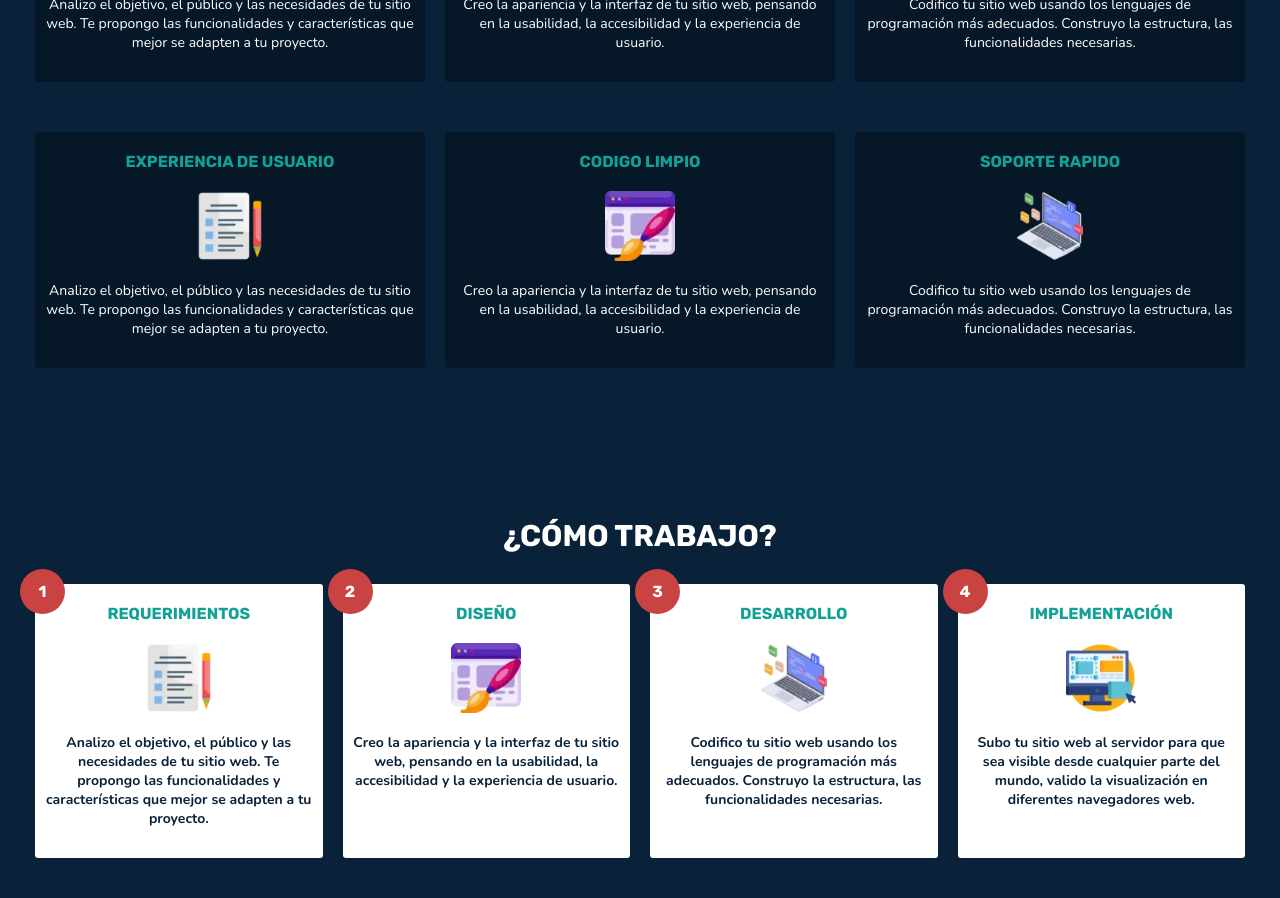
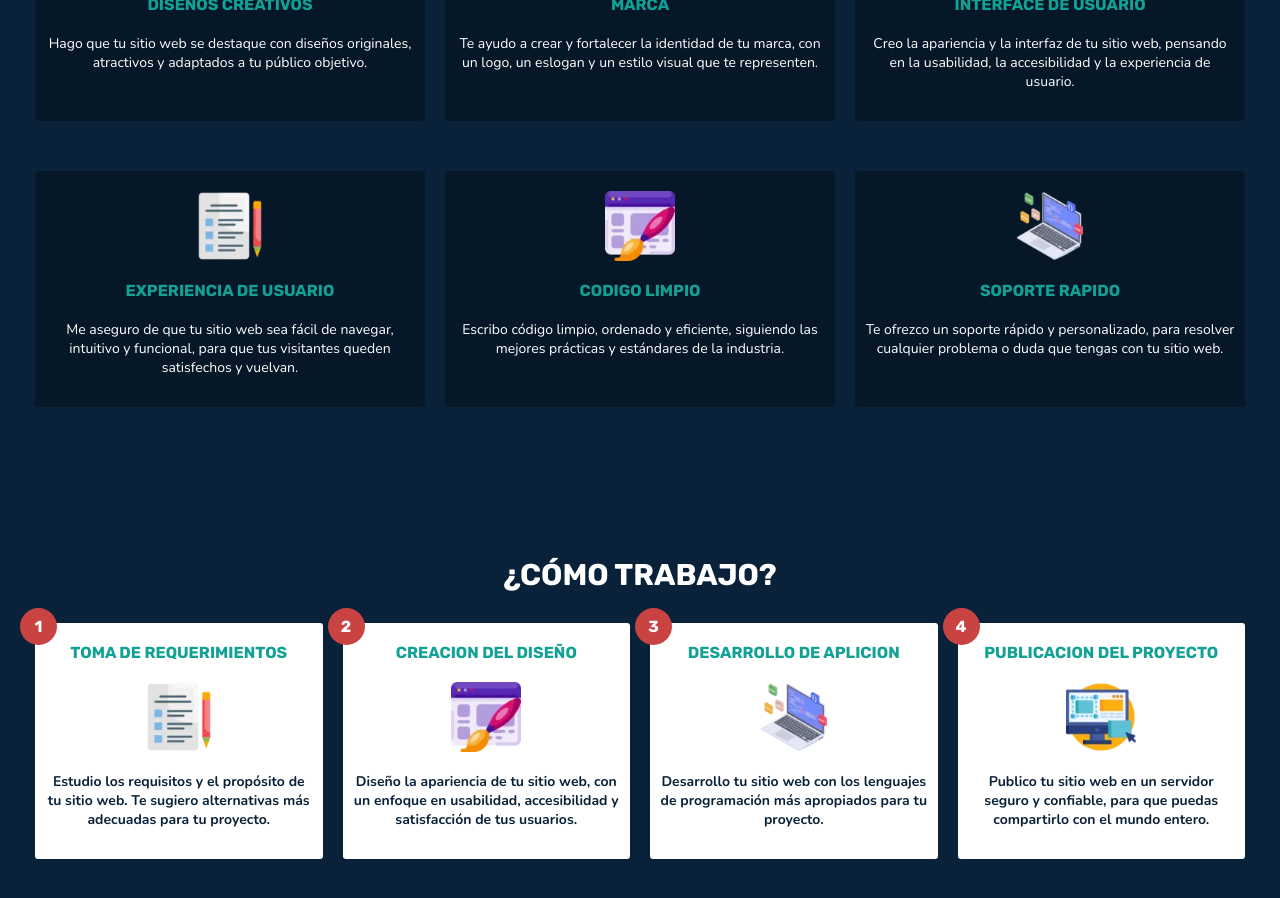
Before and after one commit to Danilett0/Daniletto, a React (Create React App) app: page /About in a window 1280 px wide. Shown: the part 1480-2378 px from the top of the page. Built offline with nearby package versions, Linux system fonts and the light colour scheme.

Commit message:
mejoro estilos, textos, y responsive

```diff
--- a/src/Pages/About.jsx
+++ b/src/Pages/About.jsx
@@ -1,5 +1,5 @@
 import React from "react";
-import {FaGithub } from "react-icons/fa";
+import { FaGithub } from "react-icons/fa";
 import { MdMarkEmailUnread } from "react-icons/md";
 import { Helmet } from "react-helmet";
 import { BsLinkedin } from "react-icons/bs";
@@ -10,7 +10,6 @@ import useLoading from "../Hooks/useLoading";
 import Loading from "../Components/Loading";
 import "../App.css";
 import "../styles/pages/About.css";
-
 
 function About() {
   const loadingPage = useLoading("about", 300);
@@ -108,10 +107,8 @@ function About() {
                   funcionalidad, estética y usabilidad. Mi trabajo refleja mi
                   esencia y mi calidad.
                 </p>
-
               </div>
             </div>
-
 
             <div className="Conocimientos">
               <h2>Mis Habilidades</h2>
@@ -130,88 +127,82 @@ function About() {
 
               <div className="Cards">
                 <div className="Card Transparent" data-content="1">
-                  <h4>Diseños Creativos</h4>
                   <img
                     loading="lazy"
                     src="/images/About/requerimientos.webp"
                     alt="requerimientos para empezar tu proyecto web"
                   />
+                  <h4>DISEÑOS CREATIVOS</h4>
                   <p>
-                    Analizo el objetivo, el público y las necesidades de tu
-                    sitio web. Te propongo las funcionalidades y características
-                    que mejor se adapten a tu proyecto.
+                    Hago que tu sitio web se destaque con diseños originales,
+                    atractivos y adaptados a tu público objetivo.
                   </p>
                 </div>
                 <div className="Card Transparent" data-content="2">
-                  <h4>Marca</h4>
                   <img
                     loading="lazy"
                     src="/images/About/diseño.webp"
                     alt="diseño web Daniletto"
                   />
+                  <h4>Marca</h4>
+                  <p>
+                    Te ayudo a crear y fortalecer la identidad de tu marca, con
+                    un logo, un eslogan y un estilo visual que te representen.
+                  </p>
+                </div>
+                <div className="Card Transparent" data-content="3">
+                  <img
+                    loading="lazy"
+                    src="/images/About/desarrollo.webp"
+                    alt="desarrollo de paginas web"
+                  />
+                  <h4>Interface de Usuario</h4>
                   <p>
                     Creo la apariencia y la interfaz de tu sitio web, pensando
                     en la usabilidad, la accesibilidad y la experiencia de
                     usuario.
                   </p>
                 </div>
+              </div>
+
+              <div className="Cards">
+                <div className="Card Transparent" data-content="1">
+                  <img
+                    loading="lazy"
+                    src="/images/About/requerimientos.webp"
+                    alt="requerimientos para empezar tu proyecto web"
+                  />
+                  <h4>Experiencia de Usuario</h4>
+                  <p>
+                    Me aseguro de que tu sitio web sea fácil de navegar,
+                    intuitivo y funcional, para que tus visitantes queden
+                    satisfechos y vuelvan.
+                  </p>
+                </div>
+                <div className="Card Transparent" data-content="2">
+                  <img
+                    loading="lazy"
+                    src="/images/About/diseño.webp"
+                    alt="diseño web Daniletto"
+                  />
+                  <h4>Codigo Limpio</h4>
+                  <p>
+                    Escribo código limpio, ordenado y eficiente, siguiendo las
+                    mejores prácticas y estándares de la industria.
+                  </p>
+                </div>
                 <div className="Card Transparent" data-content="3">
-                  <h4>Interface de Usuario</h4>
                   <img
                     loading="lazy"
                     src="/images/About/desarrollo.webp"
                     alt="desarrollo de paginas web"
                   />
+                  <h4>Soporte Rapido</h4>
                   <p>
-                    Codifico tu sitio web usando los lenguajes de programación
-                    más adecuados. Construyo la estructura, las funcionalidades
-                    necesarias.
+                    Te ofrezco un soporte rápido y personalizado, para resolver
+                    cualquier problema o duda que tengas con tu sitio web.
                   </p>
                 </div>
-
-              </div>
-
-              <div className="Cards">
-                <div className="Card Transparent" data-content="1">
-                  <h4>Experiencia de Usuario</h4>
-                  <img
-                    loading="lazy"
-                    src="/images/About/requerimientos.webp"
-                    alt="requerimientos para empezar tu proyecto web"
-                  />
-                  <p>
-                    Analizo el objetivo, el público y las necesidades de tu
-                    sitio web. Te propongo las funcionalidades y características
-                    que mejor se adapten a tu proyecto.
-                  </p>
-                </div>
-                <div className="Card Transparent"  data-content="2">
-                  <h4>Codigo Limpio</h4>
-                  <img
-                    loading="lazy"
-                    src="/images/About/diseño.webp"
-                    alt="diseño web Daniletto"
-                  />
-                  <p>
-                    Creo la apariencia y la interfaz de tu sitio web, pensando
-                    en la usabilidad, la accesibilidad y la experiencia de
-                    usuario.
-                  </p>
-                </div>
-                <div className="Card Transparent" data-content="3">
-                  <h4>Soporte Rapido</h4>
-                  <img
-                    loading="lazy"
-                    src="/images/About/desarrollo.webp"
-                    alt="desarrollo de paginas web"
-                  />
-                  <p>
-                    Codifico tu sitio web usando los lenguajes de programación
-                    más adecuados. Construyo la estructura, las funcionalidades
-                    necesarias.
-                  </p>
-                </div>
-
               </div>
             </div>
 
@@ -219,55 +210,51 @@ function About() {
               <h2>¿CÓMO TRABAJO?</h2>
               <div className="Cards">
                 <div className="Card White" data-content="1">
-                  <h4>REQUERIMIENTOS</h4>
+                  <h4>TOMA DE REQUERIMIENTOS</h4>
                   <img
                     loading="lazy"
                     src="/images/About/requerimientos.webp"
                     alt="requerimientos para empezar tu proyecto web"
                   />
                   <p>
-                    Analizo el objetivo, el público y las necesidades de tu
-                    sitio web. Te propongo las funcionalidades y características
-                    que mejor se adapten a tu proyecto.
+                    Estudio los requisitos y el propósito de tu sitio web. Te
+                    sugiero alternativas más adecuadas para tu proyecto.
                   </p>
                 </div>
                 <div className="Card White" data-content="2">
-                  <h4>DISEÑO</h4>
+                  <h4>CREACION DEL DISEÑO</h4>
                   <img
                     loading="lazy"
                     src="/images/About/diseño.webp"
                     alt="diseño web Daniletto"
                   />
                   <p>
-                    Creo la apariencia y la interfaz de tu sitio web, pensando
-                    en la usabilidad, la accesibilidad y la experiencia de
-                    usuario.
+                    Diseño la apariencia de tu sitio web, con un enfoque en
+                    usabilidad, accesibilidad y satisfacción de tus usuarios.
                   </p>
                 </div>
                 <div className="Card White" data-content="3">
-                  <h4>DESARROLLO</h4>
+                  <h4>DESARROLLO DE APLICION</h4>
                   <img
                     loading="lazy"
                     src="/images/About/desarrollo.webp"
                     alt="desarrollo de paginas web"
                   />
                   <p>
-                    Codifico tu sitio web usando los lenguajes de programación
-                    más adecuados. Construyo la estructura, las funcionalidades
-                    necesarias.
+                    Desarrollo tu sitio web con los lenguajes de programación
+                    más apropiados para tu proyecto.
                   </p>
                 </div>
                 <div className="Card White" data-content="4">
-                  <h4>IMPLEMENTACIÓN</h4>
+                  <h4>PUBLICACION DEL PROYECTO</h4>
                   <img
                     loading="lazy"
                     src="/images/About/implementacion.webp"
                     alt="implementacion de sitios web"
                   />
                   <p>
-                    Subo tu sitio web al servidor para que sea visible desde
-                    cualquier parte del mundo, valido la visualización en
-                    diferentes navegadores web.
+                    Publico tu sitio web en un servidor seguro y confiable, para
+                    que puedas compartirlo con el mundo entero.
                   </p>
                 </div>
               </div>
--- a/src/Pages/Contacto.jsx
+++ b/src/Pages/Contacto.jsx
@@ -32,7 +32,7 @@ function Contacto() {
           </Helmet>
 
           <div className="Contacto">
-            <h1>CONTÁCTEME PARA OBTENER MÁS INFORMACIÓN</h1>
+            <h1> <span className="Resaltar-Text-Yellow">CONTÁCTEME</span> PARA OBTENER MÁS INFORMACIÓN</h1>
             <p>
               Soy Jeferson Castro, un apasionado desarrollador web. ¿Necesitas
               una página web increíble? Llena este formulario y te ayudaré a
--- a/src/styles/components/SimuladorPrecio/SimuladorPrecio.css
+++ b/src/styles/components/SimuladorPrecio/SimuladorPrecio.css
@@ -63,8 +63,8 @@
 
 .SimuladorPrecios .Cuestionario .Checkbox input {
   margin-right: 5px;
-  width: 20px;
-  height: 20px;
+  width: 50px;
+  height: 25px;
   cursor: pointer;
 }
 
--- a/src/styles/pages/About.css
+++ b/src/styles/pages/About.css
@@ -1,5 +1,3 @@
-/* *{border: 1px solid red;} */
-
 .About {
   display: flex;
   justify-content: center;
@@ -45,7 +43,7 @@
 }
 
 .About .Box-Perfil .Descripcion {
-  padding: 0px 25px;
+  padding: 0px 15px;
   margin-top: 30px;
 }
 
@@ -82,16 +80,7 @@
   max-height: 350px;
   border-radius: 50%;
   border: 4px solid white;
-  filter: saturate(1.2);
-}
-.About .Box-Perfil .Perfil .Imagen p {
-  color: var(--color-primario);
-  font-weight: bold;
-  font-size: 14px;
-}
-
-.About .Box-Perfil .Informacion .Imagen > div {
-  margin: 10px 0px;
+  filter: saturate(1.3);
 }
 
 .About .Box-Perfil .Informacion .Medios-Contacto {
@@ -141,7 +130,7 @@
 
 .About .Conocimientos {
   width: 100%;
-  max-width: 900px;
+  max-width: 1000px;
   padding: 5px;
   user-select: none;
 }
@@ -163,19 +152,20 @@
   justify-content: center;
   flex-direction: row-reverse;
   border: 2px solid white;
-  padding: 4px 20px;
+  padding: 10px 20px;
   margin: 5px;
   border-radius: 4px;
   flex: 1;
 }
 
 .About .Conocimientos li:hover {
-  border: 3px solid var(--verde-claro);
+  border: 2px solid var(--verde-claro);
+  background-color: rgba(6, 83, 134, 0.219);
 }
 
 .About .Conocimientos li img {
-  width: 30px;
-  height: 30px;
+  width: 40px;
+  height: 40px;
 }
 
 .About .Conocimientos li p {
@@ -224,12 +214,12 @@
   user-select: none;
 }
 
-.About .Metodologia .Cards .Card.Transparent{
+.About .Metodologia .Cards .Card.Transparent {
   background-color: rgba(0, 0, 0, 0.288);
   max-width: 420px;
 }
 
-.About .Metodologia .Cards .Card.Transparent p{
+.About .Metodologia .Cards .Card.Transparent p {
   color: white;
   font-weight: normal;
 }
@@ -237,8 +227,8 @@
 .About .Metodologia .Cards .Card.White::after {
   content: attr(data-content);
   position: absolute;
-  width: 45px;
-  height: 45px;
+  width: 37px;
+  height: 37px;
   left: -15px;
   top: -15px;
   border-radius: 50%;
@@ -289,59 +279,45 @@
 
   .About .Box-Perfil .Informacion h1 {
     text-align: center;
-    font-size: 20px;
+    font-size: 18px;
   }
 
-  .About .Box-Perfil .Informacion .Medios-Contacto{
+  .About .Box-Perfil .Informacion h2{
+    font-size: 13px;
+  }
+
+  .About .Box-Perfil .Informacion .Medios-Contacto {
     flex-wrap: wrap;
   }
 
-  .About .Box-Perfil .Informacion .Medios-Contacto a{
+  .About .Box-Perfil .Informacion .Medios-Contacto a {
     flex: 1;
     margin: 5px;
   }
 
-  .About .Box-Perfil .Descripcion{}
-
-  .About .Box-Perfil .Perfil .Imagen {
+  .About .Box-Perfil .Imagen {
     width: 100%;
     max-width: 300px;
   }
 
-  .About .Habilidades {
-    flex-direction: column-reverse;
-    margin: 0px;
-    padding: 30px 10px;
+  .About .Conocimientos li{
+    min-width: 250px;
   }
 
-  .About .Habilidades .Texto {
-    width: 90%;
-  }
-
-  .About .Habilidades .Texto p {
-    display: flex;
-  }
-
-  .About .Habilidades .Imagen {
-    display: none;
-  }
-
-  .About .Conocimientos {
-    display: none;
-  }
-
-  .About .Metodologia h2 {
-    margin: 30px 0px;
+  .About .Metodologia{
+    margin-top: 10px;
   }
 
   .About .Metodologia .Cards {
     flex-direction: column;
     align-items: center;
+    margin-bottom: 10px;
   }
 
   .About .Metodologia .Cards .Card {
-    margin-bottom: 20px;
+    margin-bottom: 10px;
     max-width: 350px;
+
   }
 
   .About .Metodologia .Cards .Card:hover {
--- a/src/styles/pages/Home.css
+++ b/src/styles/pages/Home.css
@@ -15,13 +15,11 @@ main .Encabezado {
 main .Encabezado h1 {
   color: white;
   width: 100%;
-  padding: 10px 35px;
   max-width: 1200px;
 }
 
 main .Encabezado p {
   text-align: center;
-  font-size: 20px;
   width: 100%;
   max-width: 850px;
   margin: 20px 0px;
@@ -146,6 +144,7 @@ main .Cotizacion p {
 
 main .Cotizacion a {
   animation: pulse 1.5s infinite;
+  font-size: 14px;
 }
 
 .Preguntas-Frecuentes {
```
Also changed, not shown: src/styles/components/MenuHamburguer.css (+4 -4 lines).
